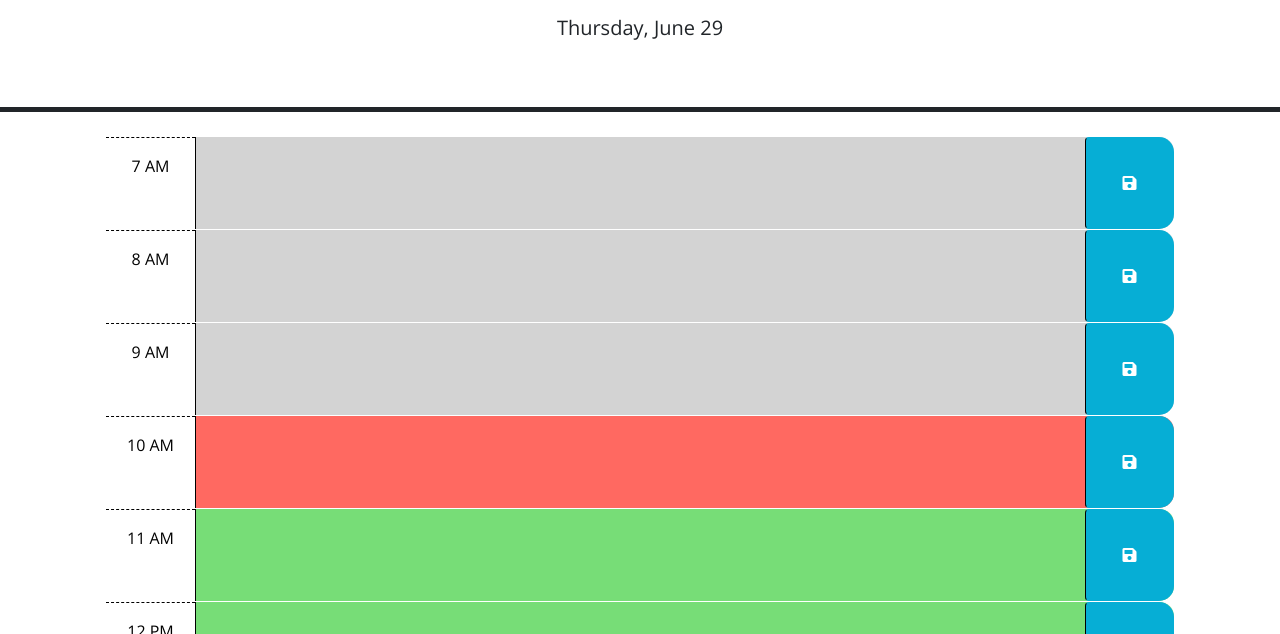
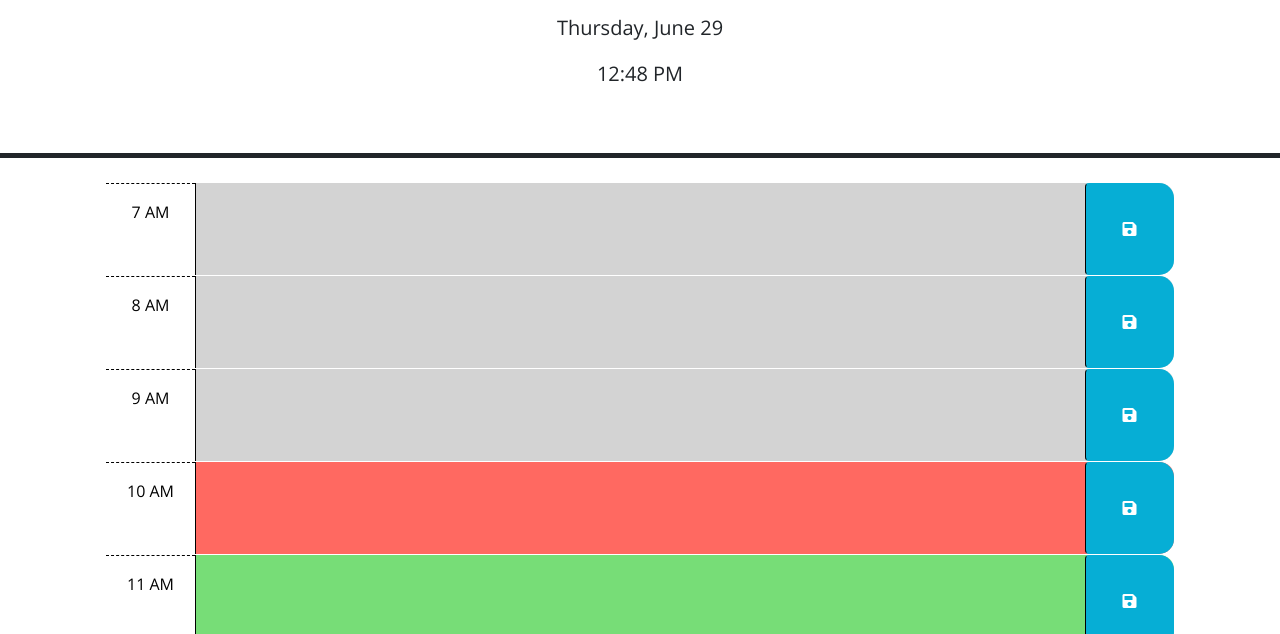
Before and after one commit to cumauu73/day-saver-my-to-do-list-app3.7v-challenge05, a plain HTML site: page index.html in a window 1280 px wide. Shown: the part 166-800 px from the top of the page. Drawn offline with nearby package versions, Linux system fonts and the light colour scheme.

Commit message:
real day and time showing

```diff
--- a/Assets/js/script.js
+++ b/Assets/js/script.js
@@ -6,17 +6,31 @@
 
 //showing date
 $(document).ready(function() {
-  var currentDate = dayjs().format('dddd, MMMM D');
- $('#currentDay').text(currentDate);
+  function updateTime() {
+    var currentTime = dayjs().format('h:mm A');
+    $('#currentTime').text(currentTime);
+  }
+
+  function updateDate() {
+    var currentDate = dayjs().format('dddd, MMMM D');
+    $('#currentDay').text(currentDate);
+  }
+
+  updateTime();
+  updateDate();
+
+  setInterval(updateTime, 1000); // Update time every second
+  setInterval(updateDate, 86400000); // Update date every day (24 hours)
 });
 
 
-//button click event
+//button click event when click show message saved to local storage 1 seconds
 $(".saveBtn").click(function() {
   $(".local-message").css("display", "flex");
+
   setTimeout(function() {
     $(".local-message").css("display", "none");
-  }, 3000);
+  }, 1000);
 });
 
 
--- a/index.html
+++ b/index.html
@@ -26,7 +26,10 @@
     <header class="p-5 mb-4 border-5 border-bottom border-dark text-center">
       <h1 class="display-3">Work Day Scheduler</h1>
       <p class="lead">A simple calendar app for scheduling your work day</p>
-      <p id="currentDay" class="lead"></p>
+            <div class="lead">
+              <p id="currentDay" ></p>
+              <p id="currentTime" ></p>
+            </div>
     </header>
     <div class="container-lg px-5">
 
```
